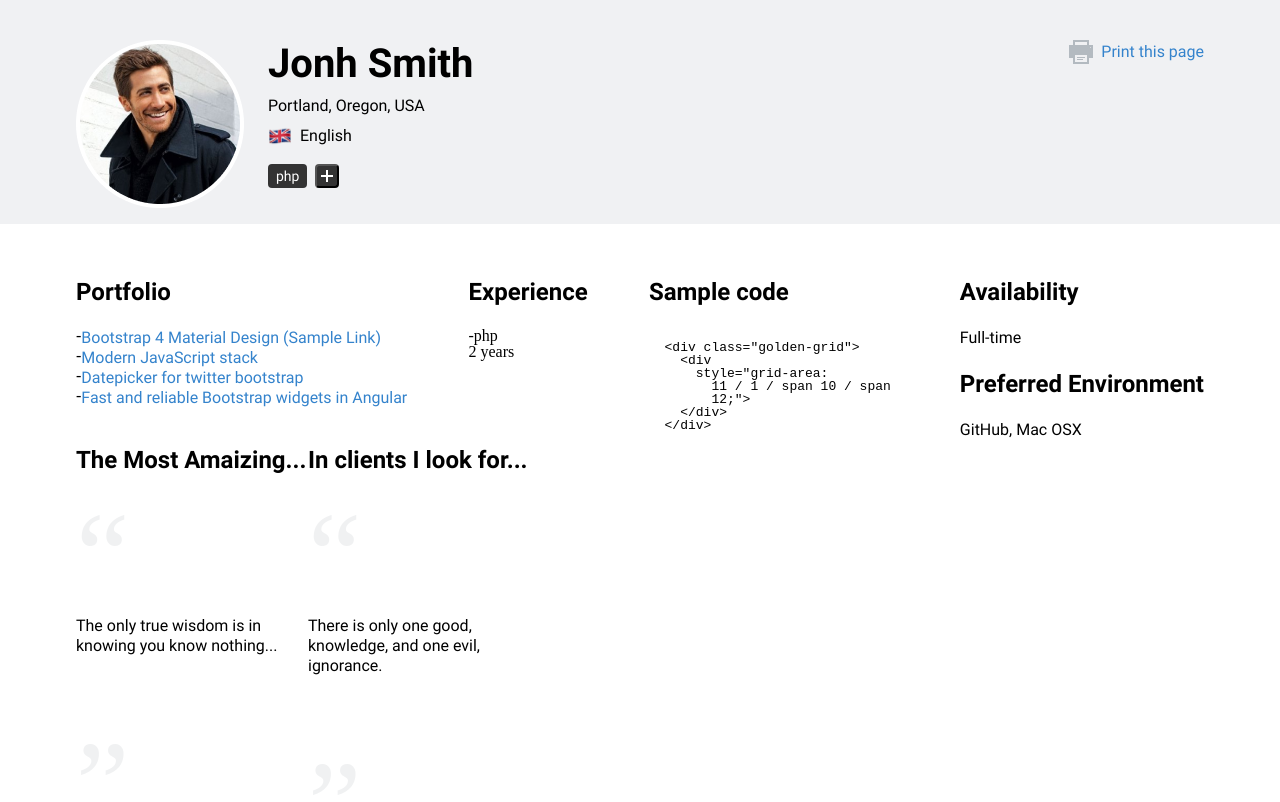
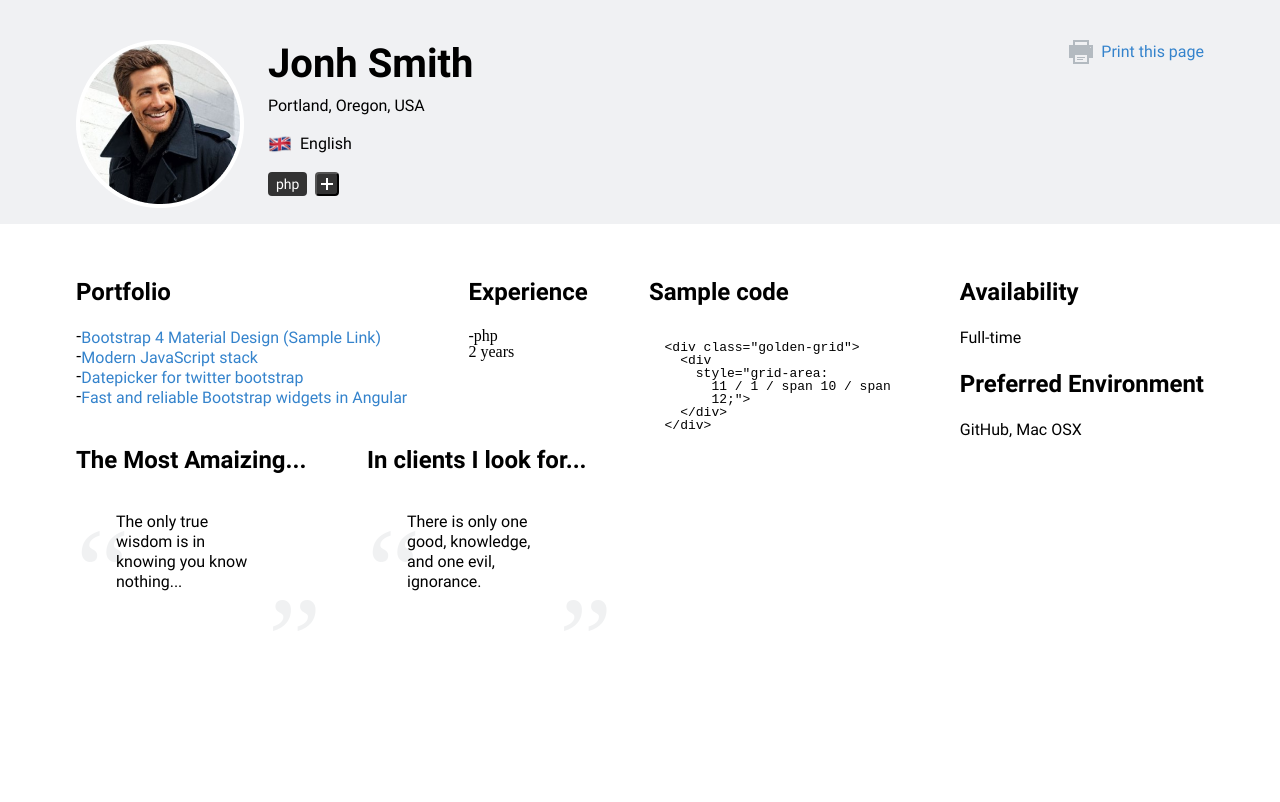
Before and after one commit to GaaRa666/summary, a React (Create React App) app: page / in a window 1280 px wide. Built offline with nearby package versions, Linux system fonts and the light colour scheme.

Commit message:
css className к общему стилю

```diff
--- a/src/components/Availability/index.jsx
+++ b/src/components/Availability/index.jsx
@@ -4,7 +4,7 @@ const Availability = () => {
   return (
     <div className="availability">
       <h2>Availability</h2>
-      <p className="full-time">Full-time</p>
+      <p className="fullTime">Full-time</p>
     </div>
   );
 };
--- a/src/components/Availability/style.css
+++ b/src/components/Availability/style.css
@@ -1,3 +1,3 @@
-.full-time {
+.fullTime {
   margin-bottom: 24px;
 }
--- a/src/components/Comments/index.jsx
+++ b/src/components/Comments/index.jsx
@@ -2,18 +2,18 @@ import "./style.css";
 
 const Quotes = ({ comments }) => {
   return (
-    <div className="comments">
-      <span className="gigantic-quotes"> “</span>
-      <p className="comments">{comments}</p>
-      <span className="gigantic-quotes">„</span>
+    <div className="commentsText">
+      <span className="giganticLeftQuotes">“</span>
+      <p>{comments}</p>
+      <span className="giganticRightQuotes">„</span>
     </div>
   );
 };
 
 const Comments = ({ title, comments }) => {
   return (
-    <div>
-      <h2>{title}</h2>
+    <div className="comments">
+      <h2 className="commentsTitle">{title}</h2>
       <Quotes comments={comments} />
     </div>
   );
--- a/src/components/Comments/style.css
+++ b/src/components/Comments/style.css
@@ -1,4 +1,18 @@
-.gigantic-quotes {
+.comments {
+  margin-right: 59px;
+}
+
+.commentsTitle {
+  margin-bottom: 40px;
+}
+
+.commentsText {
+  display: flex;
+
+  width: 232px;
+}
+
+.giganticLeftQuotes {
   width: 40px;
   height: 32px;
 
@@ -7,6 +21,11 @@
   color: rgba(179, 186, 192, 0.2);
 }
 
-.comments {
-  width: 232px;
+.giganticRightQuotes {
+  width: 40px;
+  height: 32px;
+
+  font-size: 120px;
+
+  color: rgba(179, 186, 192, 0.2);
 }
--- a/src/components/Experience/index.jsx
+++ b/src/components/Experience/index.jsx
@@ -29,7 +29,7 @@ const Experience = () => {
       <h2>Experience</h2>
       <ul>
         {data.skills.map(({ name, years }) => (
-          <li>
+          <li key={name}>
             {console.log(name)}
             <span>-{name} </span>
             <ValueInput
--- a/src/components/Header/index.jsx
+++ b/src/components/Header/index.jsx
@@ -30,37 +30,39 @@ const Header = () => {
 
   return (
     <>
-      <div className="header__background" />
+      <div className="headerBackground" />
       <div className="header">
-        <div className="header__avatar">
+        <div className="headerAvatar">
           <img src={Avatar} />
         </div>
-        <div className="header__info">
-          <div className="header__info-name-wrapper">
+        <div className="headerInfo">
+          <div className="headerInfoNameWrapper">
             <ValueInput
               value={data.name}
               onSave={handleSaveName}
-              className="header__info-name"
+              className="headerInfoName"
             >
-              <h1 className="header__info-name">{data.name}</h1>
+              <h1 className="headerInfoName">{data.name}</h1>
             </ValueInput>
           </div>
 
-          <ValueInput
-            value={data.location}
-            className="header__info-location"
-            onSave={handleSaveLocation}
-          >
-            <p className="header__info-location">{data.location}</p>
-          </ValueInput>
-          <div className="header__info-language-wrapper">
-            <img className="header__info-language-flag" src={Language} alt="" />
+          <div className="headerInfoNameWrapper">
+            <ValueInput
+              value={data.location}
+              className="headerInfoLocation"
+              onSave={handleSaveLocation}
+            >
+              <p className="headerInfoLocation">{data.location}</p>
+            </ValueInput>
+          </div>
+          <div className="headerInfoLanguageWrapper">
+            <img className="headerInfoLanguageFlag" src={Language} alt="" />
             <span>English</span>
           </div>
           <SkillList />
         </div>
-        <div className="header__print" onClick={printPdf}>
-          <div className="header__print-icon">
+        <div className="headerPrint" onClick={printPdf}>
+          <div className="headerPrintIcon">
             <PrintIcon />
           </div>
           <span className="link">Print this page</span>
--- a/src/components/Header/styles.css
+++ b/src/components/Header/styles.css
@@ -10,7 +10,7 @@
   padding-bottom: 16px;
 }
 
-.header__avatar {
+.headerAvatar {
   width: 168px;
   height: 168px;
 
@@ -20,7 +20,7 @@
   object-fit: cover;
 }
 
-.header__background {
+.headerBackground {
   position: absolute;
   z-index: -1;
   top: 0;
@@ -31,7 +31,7 @@
 
   background: rgba(179, 186, 192, 0.2);
 }
-.header__info {
+.headerInfo {
   display: flex;
   flex-direction: column;
   align-items: flex-start;
@@ -49,11 +49,11 @@
   color: #000000;
 }
 
-.header__info-name-wrapper {
+.headerInfoNameWrapper {
   margin-bottom: 8px;
 }
 
-.header__info-name {
+.headerInfoName {
   font-family: "Roboto";
   font-style: normal;
   font-weight: 500;
@@ -61,11 +61,11 @@
   line-height: 48px;
 }
 
-.header__info-location {
+.headerInfoLocation {
   margin-bottom: 8px;
 }
 
-.header__info-language-wrapper {
+.headerInfoLanguageWrapper {
   display: flex;
 
   align-items: center;
@@ -73,34 +73,34 @@
   margin-bottom: 16px;
 }
 
-.header__info-language-flag {
+.headerInfoLanguageFlag {
   width: 24px;
   height: 24px;
 
   margin-right: 8px;
 }
 
-.header__print {
+.headerPrint {
   display: flex;
   align-items: center;
 }
 
-.header__print-icon {
+.headerPrintIcon {
   height: 24px;
   width: 24px;
 
   margin-right: 8px;
 }
 
-.header__print:hover svg path {
+.headerPrint:hover svg path {
   fill: #eb5757;
 }
 
-.header__print:hover .link {
+.headerPrint:hover .link {
   color: #eb5757;
 }
 
-.header__print-text {
+.headerPrint-text {
   font-family: "Roboto";
   font-style: normal;
   font-weight: 400;
--- a/src/components/Portfolio/index.jsx
+++ b/src/components/Portfolio/index.jsx
@@ -4,19 +4,19 @@ const Portfolio = () => {
   return (
     <div className="portfolio">
       <h2>Portfolio</h2>
-      <div className="portfolio__skill">
+      <div className="portfolioSkill">
         <span>-</span>
         <p className="link">Bootstrap 4 Material Design (Sample Link)</p>
       </div>
-      <div className="portfolio__skill">
+      <div className="portfolioSkill">
         <span>-</span>
         <p className="link">Modern JavaScript stack</p>
       </div>
-      <div className="portfolio__skill">
+      <div className="portfolioSkill">
         <span>-</span>
         <p className="link">Datepicker for twitter bootstrap</p>
       </div>
-      <div className="portfolio__skill">
+      <div className="portfolioSkill">
         <span>-</span>
         <p className="link">Fast and reliable Bootstrap widgets in Angular </p>
       </div>
--- a/src/components/Portfolio/style.css
+++ b/src/components/Portfolio/style.css
@@ -1,3 +1,3 @@
-.portfolio__skill {
+.portfolioSkill {
   display: flex;
 }
--- a/src/components/SkillList/index.jsx
+++ b/src/components/SkillList/index.jsx
@@ -21,8 +21,8 @@ const SkillList = () => {
         <Skill skill={skill.name} key={skill.name} />
       ))}
       <ValueInput onSave={handleAddSkill}>
-        <button className="skillList__add">
-          <img className="skillList__add-img" src={PlusIcon} alt="" />
+        <button className="skillListAdd">
+          <img className="skillListAddImg" src={PlusIcon} alt="" />
         </button>
       </ValueInput>
     </div>
--- a/src/components/SkillList/style.css
+++ b/src/components/SkillList/style.css
@@ -6,7 +6,7 @@
   gap: 8px;
 }
 
-.skillList__add {
+.skillListAdd {
   display: flex;
   align-items: center;
   justify-content: center;
@@ -20,7 +20,7 @@
   cursor: pointer;
 }
 
-.skillList__add-img {
+.skillListAddImg {
   width: 12px;
   height: 12px;
 }
```
